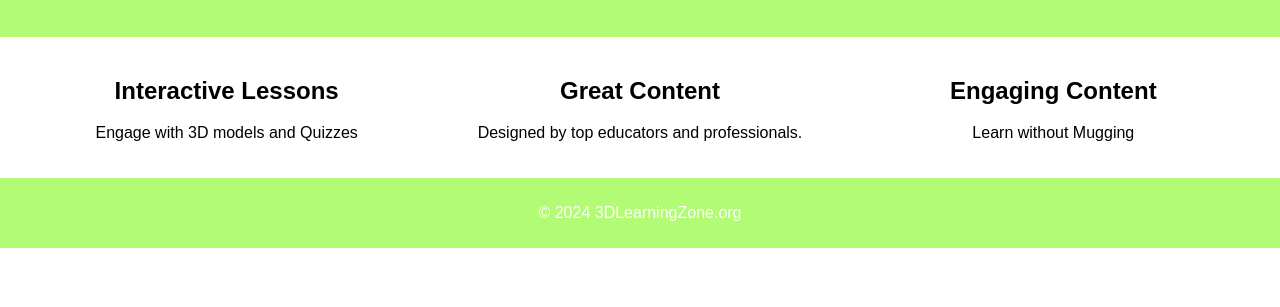
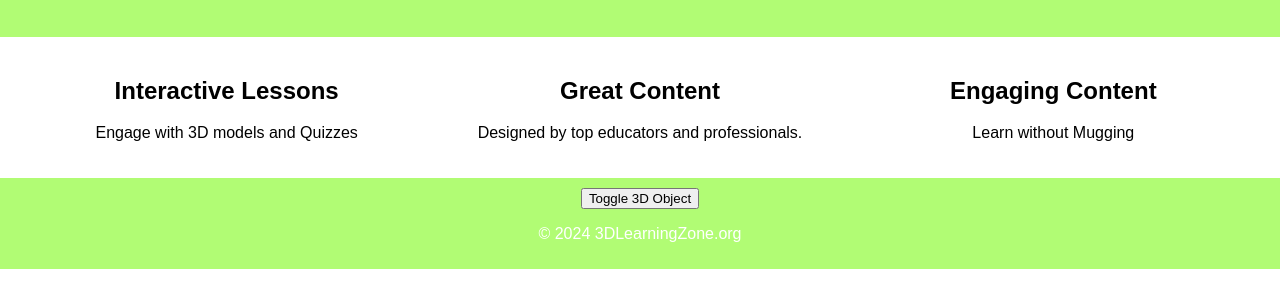
Before and after one commit to Rishikesh1235/Websitepage, a plain HTML site: page index.html in a window 1280 px wide. Shown: the part 187-494 px from the top of the page. Drawn offline with nearby package versions, Linux system fonts and the light colour scheme.

Commit message:
Update index.html

```diff
--- a/index.html
+++ b/index.html
@@ -38,6 +38,7 @@
         </section>
     </main>
     <footer>
+        <button id="toggleButton">Toggle 3D Object</button> <script src="https://cdnjs.cloudflare.com/ajax/libs/three.js/r128/three.min.js"></script> <script src="https://cdn.jsdelivr.net/npm/three/examples/js/loaders/GLTFLoader.js"></script> <script src="script.js"></script>
         <p>&copy; 2024 3DLearningZone.org</p>
     </footer>
     <script src="scripts.js"></script>
```
